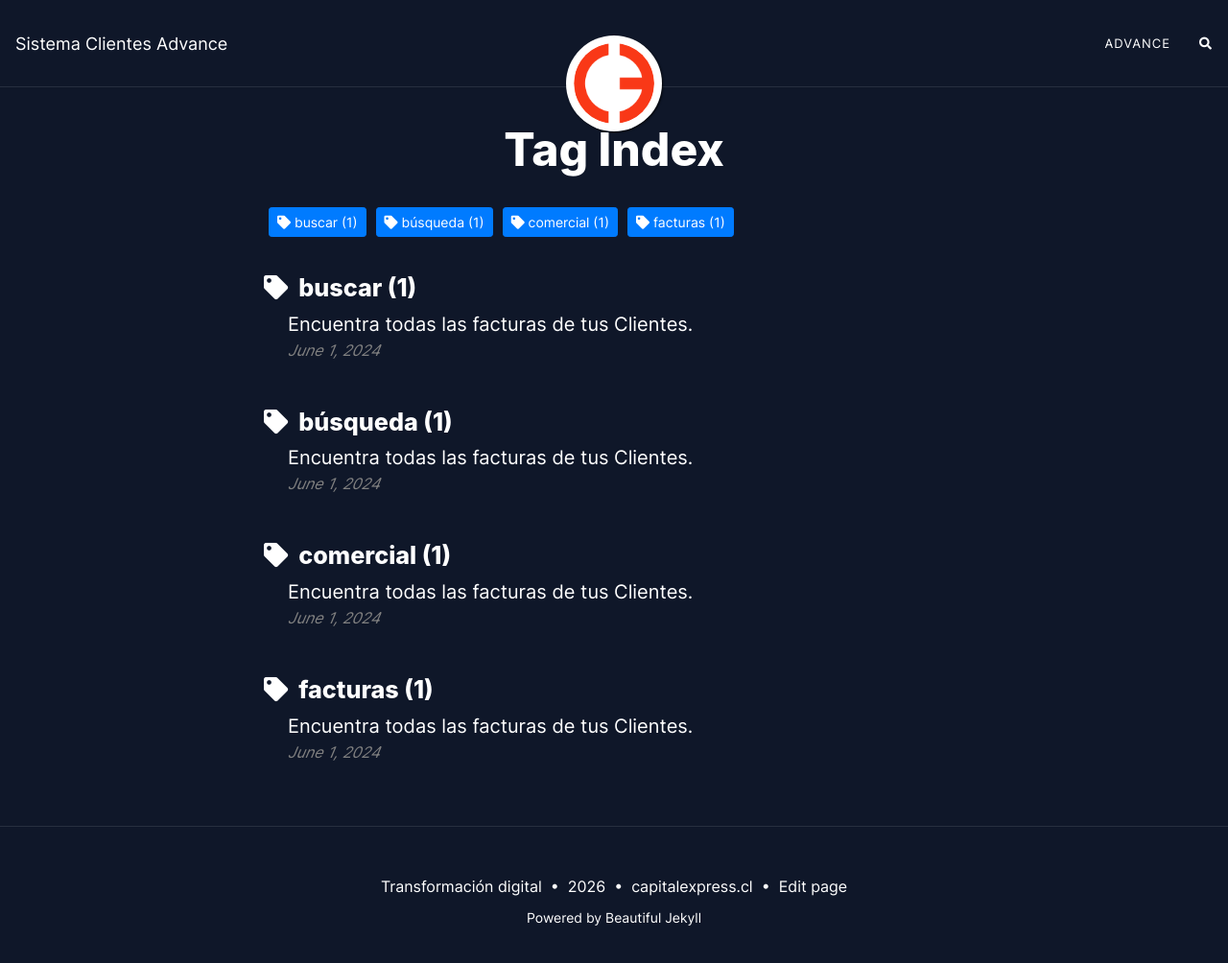
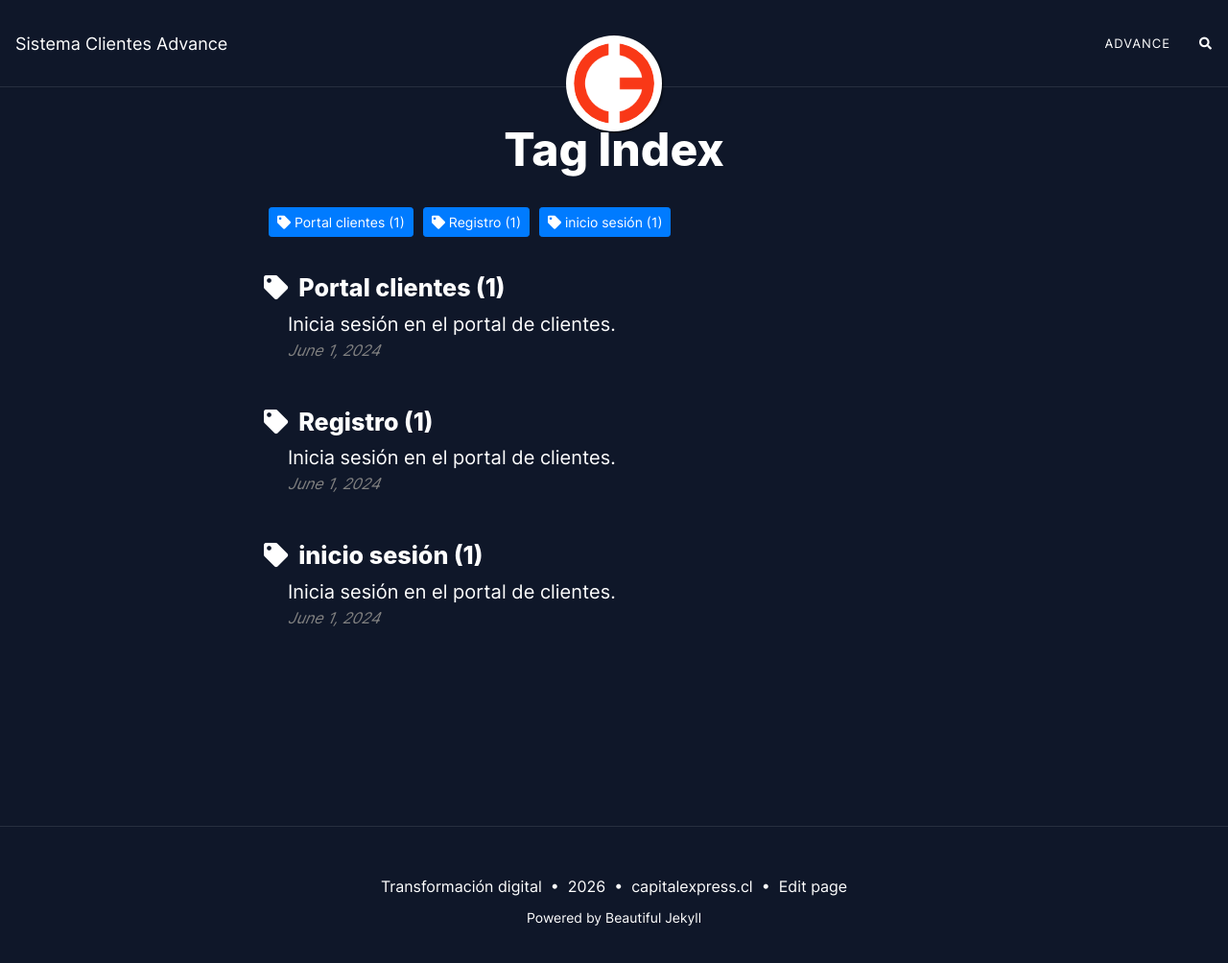
Before and after one commit to capitalexpress/clientes.capitalexpress.github.io, a Jekyll site: the page built from tags.html, in a window 1280 px wide and 1017 px high. Shown: the top 1004 px of the window at 96% size. Built offline with Jekyll 4.4.1, drawn with Linux system fonts in a browser that asks for light colours; nearby versions of some CDN libraries; comment, search, counter and statistics services are not loaded.

Commit message:
ingreso portal

```diff
--- a/Gemfile
+++ b/Gemfile
@@ -6,4 +6,8 @@
 platforms :mingw, :x64_mingw, :mswin, :jruby do
 gem 'tzinfo', '~> 1.2', '>= 1.2.2'
 gem 'tzinfo-data', '~> 1.2024', '>= 1.2024.1'
+gem 'csv'
+gem 'logger'
+gem 'base64'
+gem 'bigdecimal'
 end
--- a/_posts/2024-06-01-factoring-facturas-seleccion.md
+++ b/_posts/2024-06-01-factoring-facturas-seleccion.md
@@ -1,27 +1,22 @@
 ---
 layout: post
-title: Encuentra todas las facturas de tus Clientes.
-subtitle: Factoring - Facturas
+title: Inicia sesión en el portal de clientes.
+subtitle: Ingresa al portal.
 gh-repo: /capitalexpress/capitalexpress.github.io
 gh-badge: [star, fork, follow]
-tags: [facturas, comercial, buscar, búsqueda]
+tags: [inicio sesión, Portal clientes, Registro]
 comments: false
 author: Catalina Pinilla
 ---
 
- Podrás ver el listado de las facturas de  tus Clientes en un orden predeterminado. Puedes hacer el uso de *filtros* los cuales serán: Clientes, Ejecutivos, Rango de fecha y Folio, esto dependiendo de como  necesites enfocar tu búsqueda, mientras más datos ingreses, más precisos serán los resultados reflejados.
+ Ingresa a nuestro portal con tu correo electrónico y contraseña.
 
- Si necesitas eliminar tus selecciones puedes limpiar los filtros que aplicaste en *Limpiar filtros*.
+![portal_clientes](https://cdn.capitalexpress.cl/client-img/portal_clientes.png)
 
+Si no tienes una cuenta puedes crearla en el botón `Regístrate` y completa los pasos para ingresar tu correo y contraseña. Es importante que utilices un correo válido para recibir el código de verificación.
 
- *aquí un ejemplo*
+![registro_portal](https://cdn.capitalexpress.cl/client-img/registro_portal.png)
 
-<p align="center">
-  <img src="https://cdn.capitalexpress.cl/img/filtrofactura3.png" alt="limpiarfiltro">
-</p>
+En caso que olvides tú contraseña, puedes recuperarla en cualquier momento haciendo click en el botón `¿Olvidaste tú contraseña`, sigue los pasos y recuperarás tú clave de acceso.
 
-*Aquí te dejamos un vídeo explicando lo mencionado*
-
-<video width="100%"  controls>
-  <source src="https://cdn.capitalexpress.cl/video/MódulodeFacturas.mp4" type="video/mp4">
-</video>
+![recuperacion_contraseña_portal](https://cdn.capitalexpress.cl/client-img/recuperacion_contraseña_portal.png)
```
